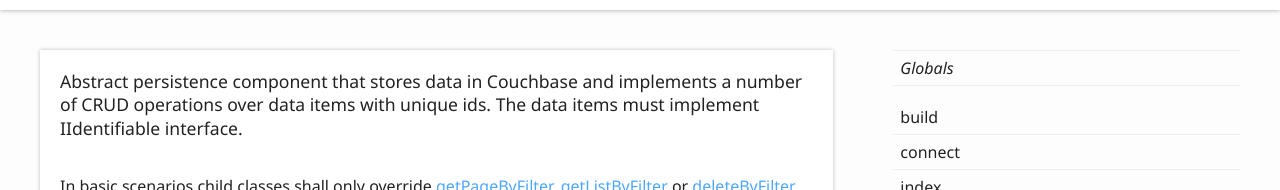
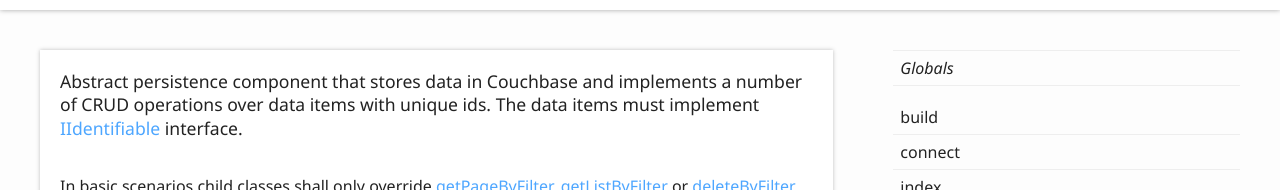
Before and after one commit to pip-services3-node/pip-services3-couchbase-node, a website: page docs/classes/persistence.identifiablecouchbasepersistence.html in a window 1280 px wide. Shown: the part 145-335 px from the top of the page. Drawn offline with Linux system fonts and the light colour scheme.

Commit message:
fix docs

```diff
--- a/docs/classes/persistence.identifiablecouchbasepersistence.html
+++ b/docs/classes/persistence.identifiablecouchbasepersistence.html
@@ -72,7 +72,7 @@
 					<div class="lead">
 						<p>Abstract persistence component that stores data in Couchbase
 							and implements a number of CRUD operations over data items with unique ids.
-						The data items must implement IIdentifiable interface.</p>
+						The data items must implement <a href="https://pip-services3-node.github.io/pip-services3-commons-node/interfaces/data.iidentifiable.html" class="external">IIdentifiable</a> interface.</p>
 					</div>
 					<p>In basic scenarios child classes shall only override <a href="persistence.identifiablecouchbasepersistence.html#getpagebyfilter">getPageByFilter</a>,
 						<a href="persistence.identifiablecouchbasepersistence.html#getlistbyfilter">getListByFilter</a> or <a href="persistence.identifiablecouchbasepersistence.html#deletebyfilter">deleteByFilter</a> operations with specific filter function.
--- a/src/persistence/IdentifiableCouchbasePersistence.ts
+++ b/src/persistence/IdentifiableCouchbasePersistence.ts
@@ -20,7 +20,7 @@ import { runInThisContext } from 'vm';
 /**
  * Abstract persistence component that stores data in Couchbase
  * and implements a number of CRUD operations over data items with unique ids.
- * The data items must implement IIdentifiable interface.
+ * The data items must implement [[https://pip-services3-node.github.io/pip-services3-commons-node/interfaces/data.iidentifiable.html IIdentifiable]] interface.
  *
  * In basic scenarios child classes shall only override [[getPageByFilter]],
  * [[getListByFilter]] or [[deleteByFilter]] operations with specific filter function.
```
